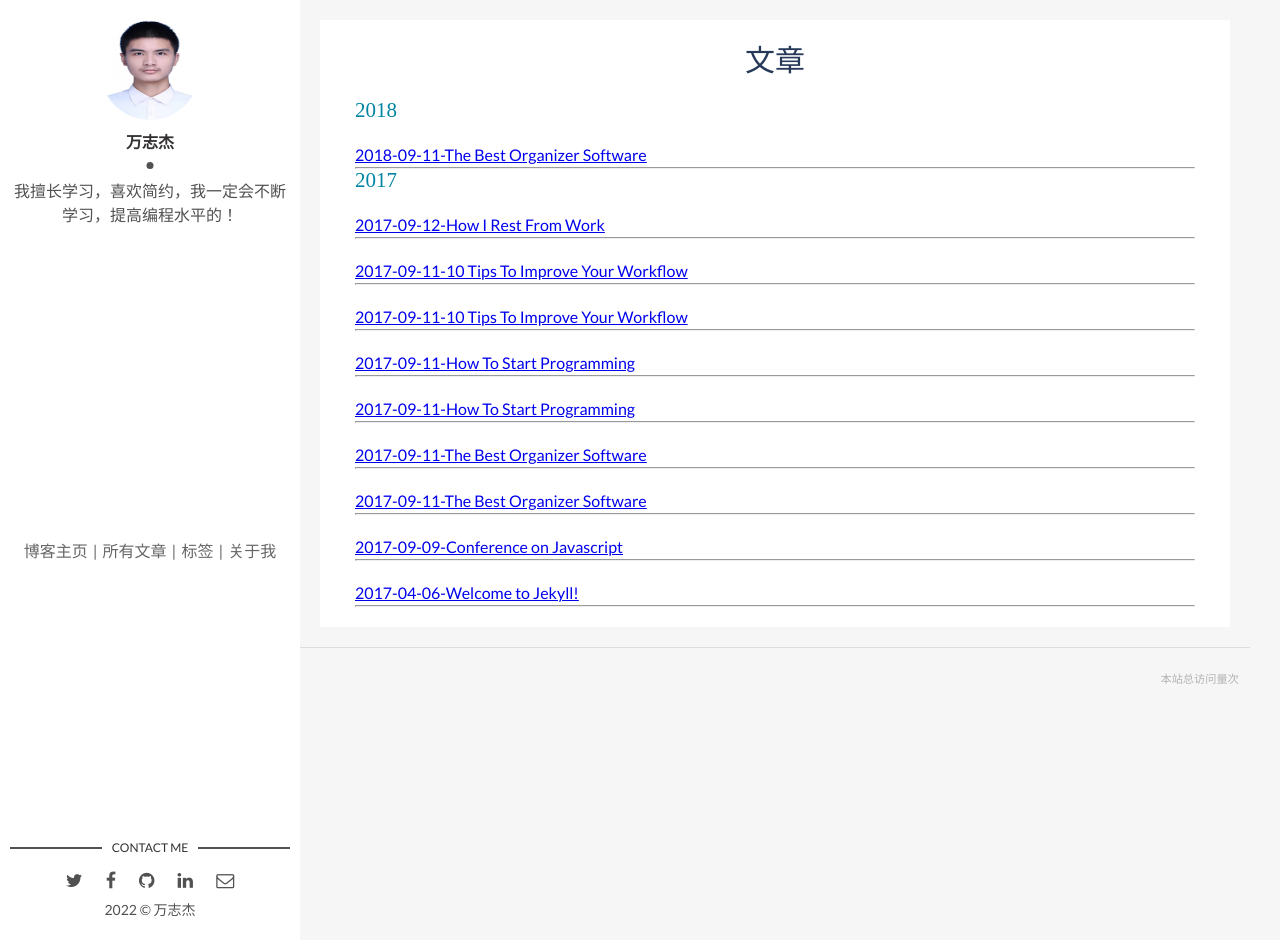
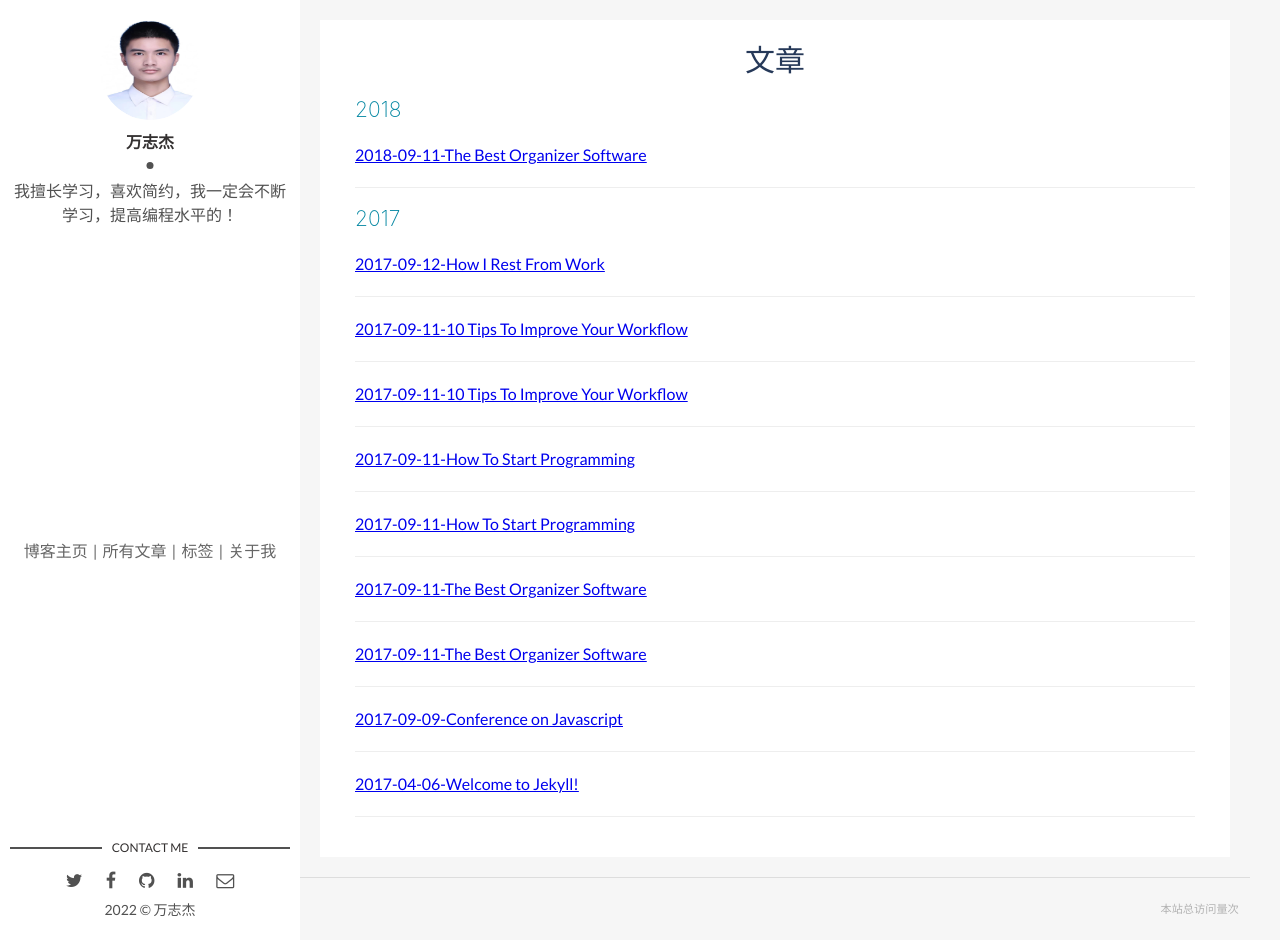
Before and after one commit to 19991010wan/19991010wan-Blog, a Jekyll site: the page built from archive.html, in a window 1280 px wide and 940 px high. Built offline with Jekyll 4.4.1, drawn with Linux system fonts in a browser that asks for light colours; nearby versions of some CDN libraries; comment, search, counter and statistics services are not loaded.

Commit message:
update css

```diff
--- a/assets/css/main.css
+++ b/assets/css/main.css
@@ -1408,20 +1408,19 @@ a.newer-posts:hover {
     .blog-archive .listing-seperator::before {
       margin-right: 5px; }
     .blog-archive .listing-seperator .tag-text {
-      font-weight: 200; }
+      font-weight: 200;
+      font-family: -apple-system,BlinkMacSystemFont,"Helvetica Neue",Arial,"PingFang SC","Hiragino Sans GB",STHeiti,"Microsoft YaHei","Microsoft JhengHei","Source Han Sans SC","Noto Sans CJK SC","Source Han Sans CN","Noto Sans SC","Source Han Sans TC","Noto Sans CJK TC","WenQuanYi Micro Hei",SimSun,sans-serif; }
   .blog-archive .post-preview {
     position: relative; }
     .blog-archive .post-preview > a .post-title {
       font-size: 16px;
       font-weight: 500;
       margin-top: 20px; }
-    .blog-archive .post-preview > .post-meta {
-      position: absolute;
-      right: 5px;
-      bottom: 0;
-      margin: 0;
-      font-size: 12px;
-      line-height: 12px; }
+    .blog-archive .post-preview hr {
+      margin-top: 20px;
+      margin-bottom: 20px;
+      border: 0;
+      border-top: 1px solid #eee; }
 
 /* - - - - - - - - - - Media Styles - - - - - - - - - - */
 /* Medium Devices, Desktops */
```
Also changed, not shown: assets/css/scss/parts/_archive.scss (+7 -7 lines).
